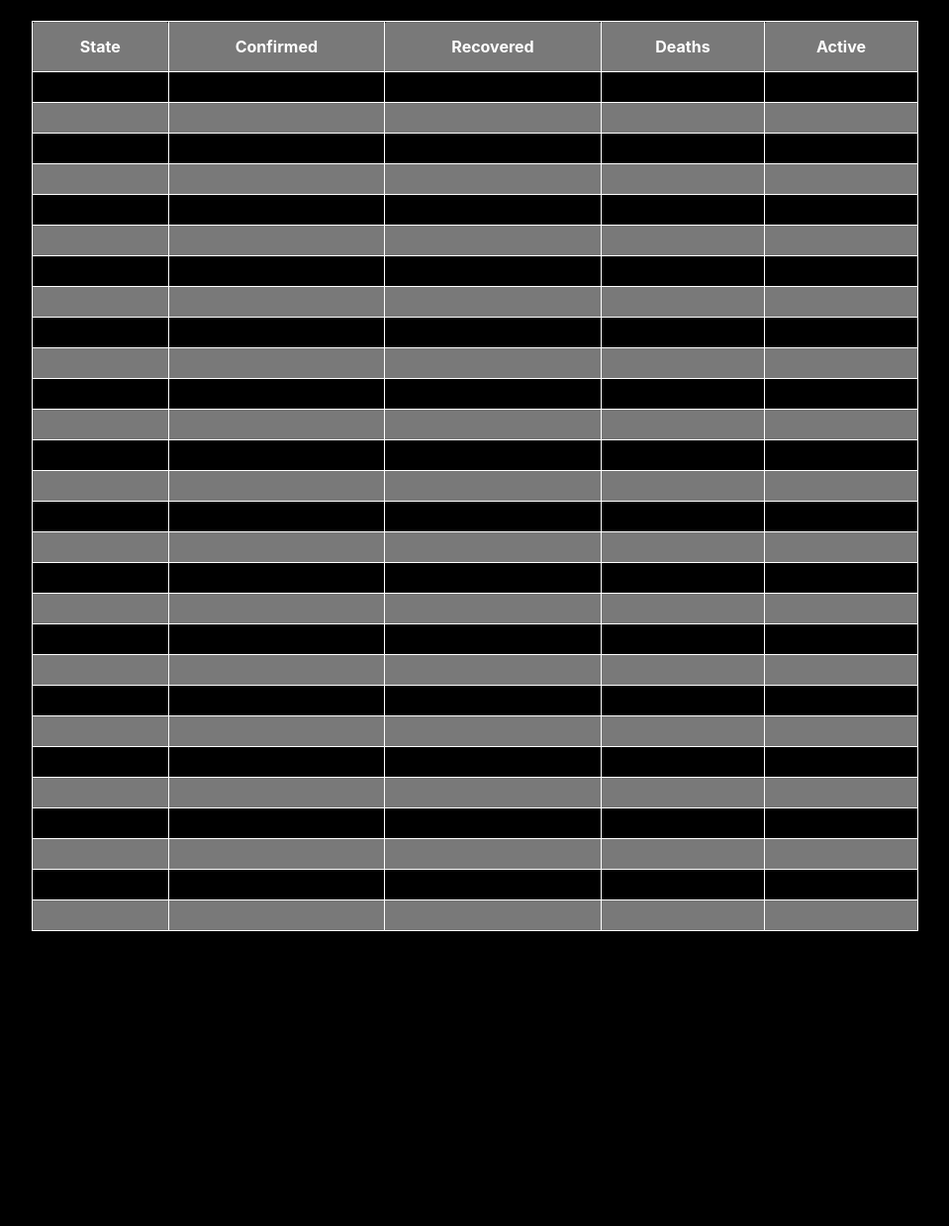
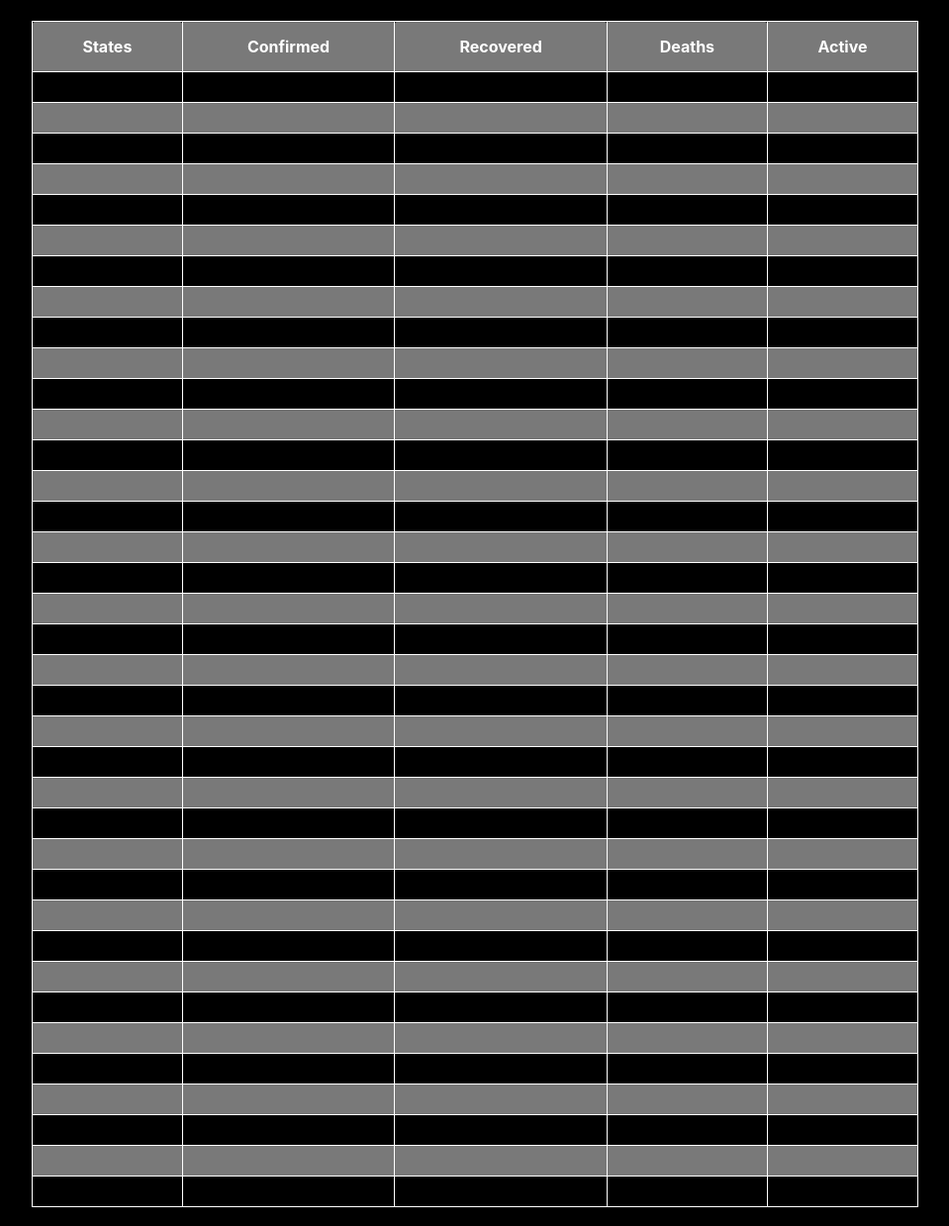
Before and after one commit to Adi-github/Corona-Tracker-For-India, a plain HTML site: page table.html in a window 1280 px wide. Shown: the part 101-1340 px from the top of the page at 99% size, without its empty margins (160-1119 px from the left). Before the commit the page ends 1081 px from the top, so only its background shows below. Drawn offline with nearby package versions, Linux system fonts and the light colour scheme; no server answers.

Commit message:
table update added all states

```diff
--- a/js/js.js
+++ b/js/js.js
@@ -21,13 +21,13 @@ var t = document.getElementById("table");
     //console.log(state,confirmed,recovered,deaths,active);
 
 }*/
-for (let index = 1; index < t.rows.length; index++) {
+for (let index = 0; index < t.rows.length; index++) {
   for (let d = 0; d < t.rows[index].cells.length; d++) {
-    t.rows[index].cells[0].innerHTML = myStringArray[index].state;
-    t.rows[index].cells[1].innerHTML = myStringArray[index].confirmed;
-    t.rows[index].cells[2].innerHTML = myStringArray[index].recovered;
-    t.rows[index].cells[3].innerHTML = myStringArray[index].deaths;
-    t.rows[index].cells[4].innerHTML = myStringArray[index].active;
+    t.rows[index+1].cells[0].innerHTML = myStringArray[index].state;
+    t.rows[index+1].cells[1].innerHTML = myStringArray[index].confirmed;
+    t.rows[index+1].cells[2].innerHTML = myStringArray[index].recovered;
+    t.rows[index+1].cells[3].innerHTML = myStringArray[index].deaths;
+    t.rows[index+1].cells[4].innerHTML = myStringArray[index].active;
   }
 
 }
--- a/table.html
+++ b/table.html
@@ -14,14 +14,38 @@
         <script type="text/javascript" src="js/map.js"></script>
     </head>
     <body> <div id="statewise">Statewise Data</div>
-        <div>
-            <table id="table" border="1" class="striped">
+       <!--<div  class="container">
+            <div  class="row">
+            <div class=" col " id="t">Total Cases  </div>
+            <div class=" col " id="i">Active <p></div>
+            <div class=" col " id="t">Total Cases  </div>
+            <div class=" col " id="i">Active <p></div>
+            <div class=" col " id="t">Total Cases  </div>
+            </div>
+        </div>        <div>
+           -->
+
+           <table id="table" border="1" class="striped">
+            <tr>
+                <th>States</th>
+                <th>Confirmed</th>
+                <th>Recovered</th>
+                <th>Deaths</th>
+                <th>Active</th>
+            </tr>
+            <tr>
+                <td></td>
+                <td></td>
+                <td></td>
+                <td></td>
+                <td></td>
+            </tr>
                 <tr>
-                    <th>State</th>
-                    <th>Confirmed</th>
-                    <th>Recovered</th>
-                    <th>Deaths</th>
-                    <th>Active</th>
+                    <td></td>
+                    <td></td>
+                    <td></td>
+                    <td></td>
+                    <td></td>
                 </tr>
                 <tr>
                     <td></td>
@@ -219,10 +243,55 @@
                     <td></td>
                     <td></td>
                 </tr>
-
-
-
-
+                <tr>
+                    <td></td>
+                    <td></td>
+                    <td></td>
+                    <td></td>
+                    <td></td>
+                </tr>
+                <tr>
+                    <td></td>
+                    <td></td>
+                    <td></td>
+                    <td></td>
+                    <td></td>
+                </tr>
+                <tr>
+                    <td></td>
+                    <td></td>
+                    <td></td>
+                    <td></td>
+                    <td></td>
+                </tr>
+                <tr>
+                    <td></td>
+                    <td></td>
+                    <td></td>
+                    <td></td>
+                    <td></td>
+                </tr>
+                <tr>
+                    <td></td>
+                    <td></td>
+                    <td></td>
+                    <td></td>
+                    <td></td>
+                </tr>
+                <tr>
+                    <td></td>
+                    <td></td>
+                    <td></td>
+                    <td></td>
+                    <td></td>
+                </tr>
+                <tr>
+                    <td></td>
+                    <td></td>
+                    <td></td>
+                    <td></td>
+                    <td></td>
+                </tr>
             </table>
         </div>
         <script src="https://cdnjs.cloudflare.com/ajax/libs/materialize/1.0.0/js/materialize.min.js"></script>
```
